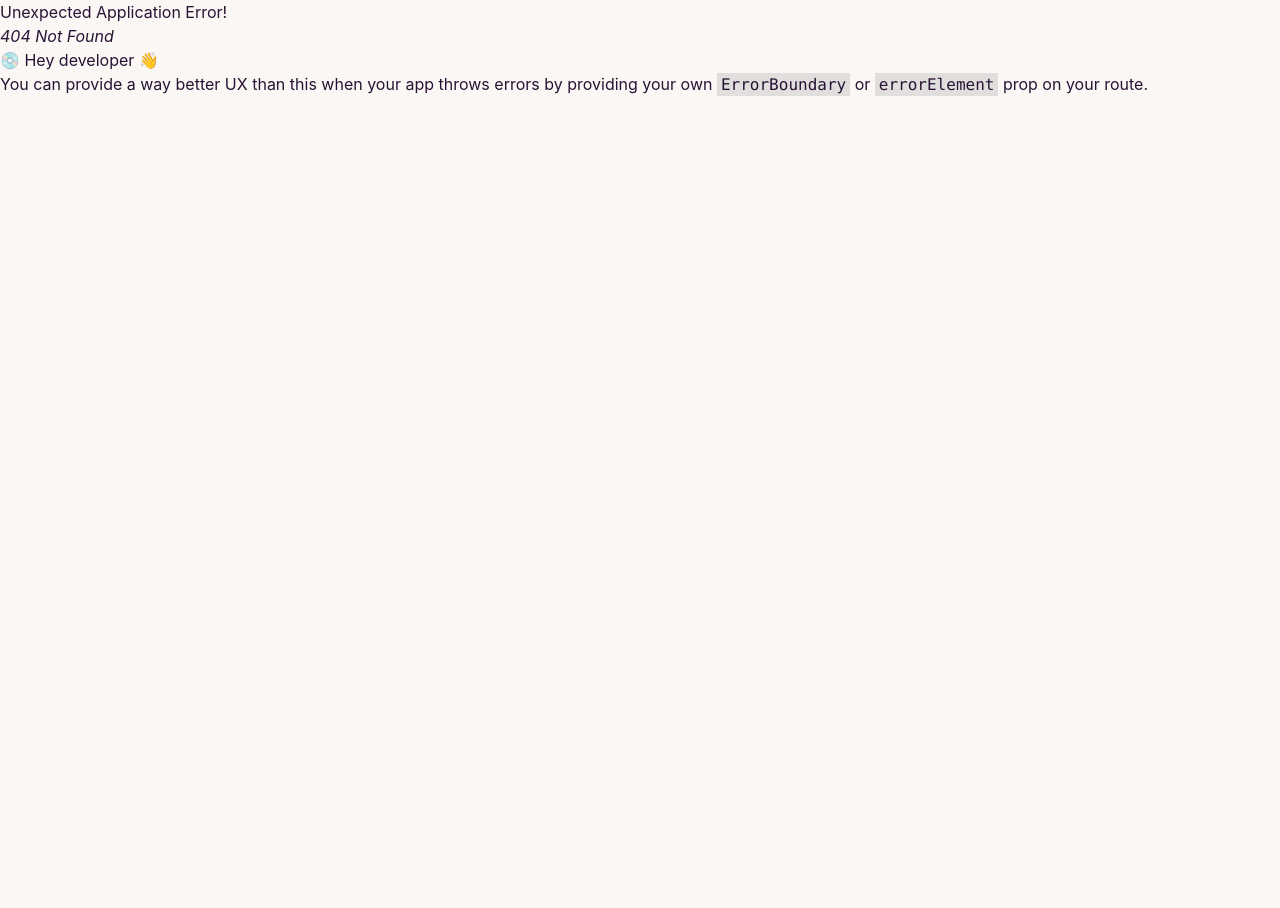
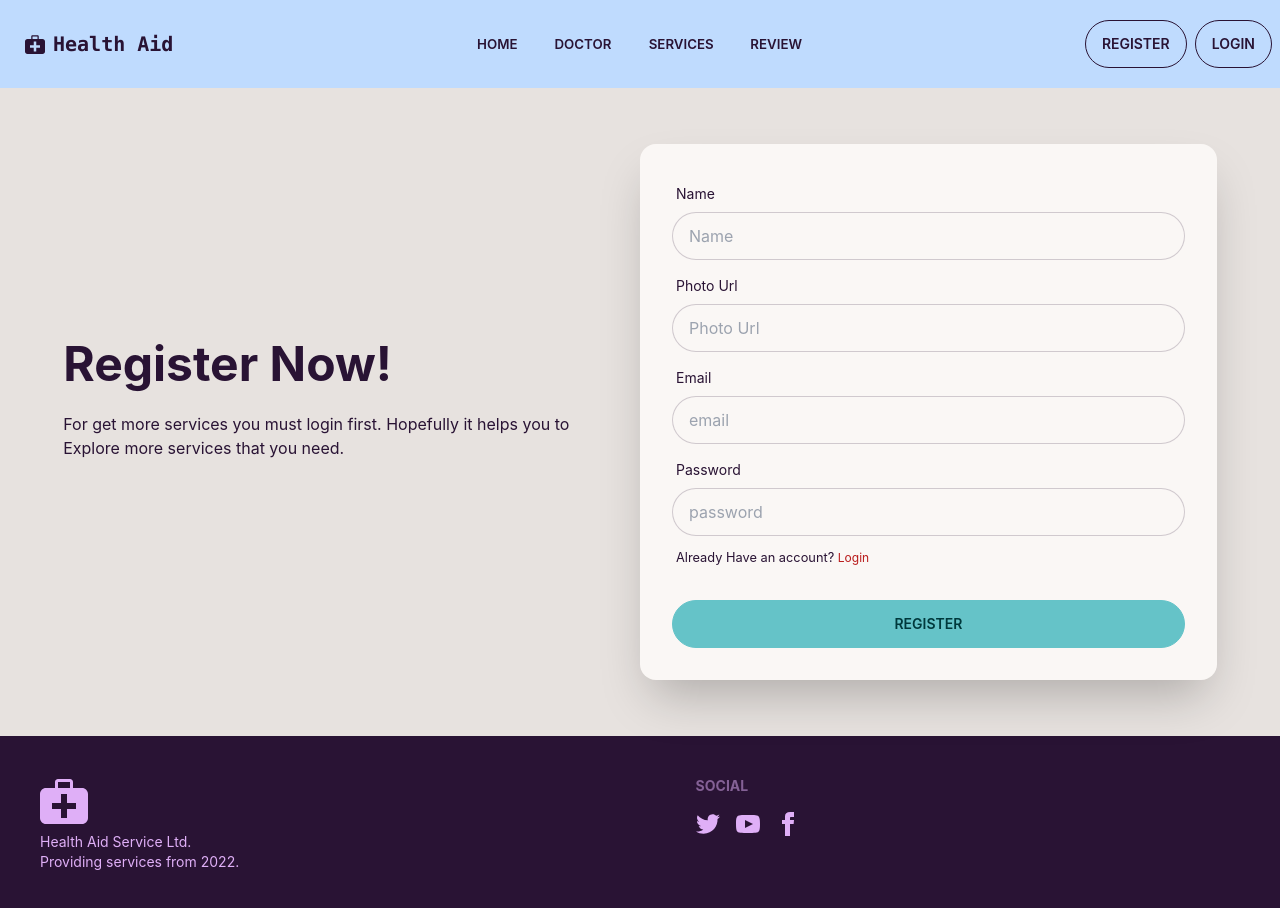
Before and after one commit to Shihab0/healthAid-client, a React (Create React App) app: page /register in a window 1280 px wide. Before the commit this address had no page. Shown: the top 908 px of the page. Before the commit the page ends 800 px from the top, so only its background shows below. Built offline with nearby package versions, Linux system fonts and the light colour scheme.

Commit message:
firebase config added

```diff
--- a/package.json
+++ b/package.json
@@ -7,6 +7,7 @@
     "@testing-library/react": "^13.4.0",
     "@testing-library/user-event": "^13.5.0",
     "daisyui": "^2.38.1",
+    "firebase": "^9.13.0",
     "react": "^18.2.0",
     "react-dom": "^18.2.0",
     "react-icons": "^4.6.0",
--- /dev/null
+++ b/src/Pages/HomePage/Services/Services.js
@@ -0,0 +1,11 @@
+import React from "react";
+
+const Services = () => {
+  return (
+    <div>
+      <h2> service page</h2>
+    </div>
+  );
+};
+
+export default Services;
--- /dev/null
+++ b/src/Pages/RegisterAndLogin/Login.js
@@ -0,0 +1,73 @@
+import React from "react";
+import { Link } from "react-router-dom";
+
+const Login = () => {
+  const handleSubmit = (event) => {
+    event.preventDefault();
+    const form = event.target;
+    const email = form.email.value;
+    const password = form.password.value;
+    console.log(email, password);
+  };
+
+  return (
+    <div className="hero p-10 bg-base-300">
+      <div className="hero-content flex-col lg:flex-row">
+        <div className="text-center lg:text-left">
+          <h1 className="text-5xl font-bold">Login now!</h1>
+          <p className="py-6">
+            For get more services you must login first. Hopefully it helps you
+            to Explore more services that you need.
+          </p>
+        </div>
+        <div
+          onSubmit={handleSubmit}
+          className="card flex-shrink-0 w-full lg:w-1/2 shadow-2xl bg-base-100"
+        >
+          <form className="card-body">
+            <div className="form-control">
+              <label className="label">
+                <span className="label-text">Email</span>
+              </label>
+              <input
+                type="email"
+                name="email"
+                placeholder="email"
+                className="input input-bordered"
+                required
+              />
+            </div>
+            <div className="form-control">
+              <label className="label">
+                <span className="label-text">Password</span>
+              </label>
+              <input
+                type="password"
+                name="password"
+                placeholder="password"
+                className="input input-bordered"
+                required
+              />
+              <label className="label">
+                <div>
+                  <small className="">New to health aid? </small>
+                  <Link
+                    className="label-text-alt text-red-700 link link-hover"
+                    to="/register"
+                  >
+                    Register
+                  </Link>
+                </div>
+              </label>
+            </div>
+            <div className="form-control mt-4">
+              <input className="btn btn-primary" type="submit" value="Login" />
+            </div>
+          </form>
+        </div>
+      </div>
+    </div>
+  );
+};
+
+export default Login;
--- /dev/null
+++ b/src/Pages/RegisterAndLogin/Register.js
@@ -0,0 +1,103 @@
+import React from "react";
+import { Link } from "react-router-dom";
+
+const Register = () => {
+  const handleSubmit = (event) => {
+    event.preventDefault();
+    const form = event.target;
+    const email = form.email.value;
+    const password = form.password.value;
+    const name = form.name.value;
+    const photoURL = form.photo.value;
+    console.log(email, password, name, photoURL);
+  };
+
+  return (
+    <div className="hero p-10 bg-base-300">
+      <div className="hero-content flex-col lg:flex-row">
+        <div className="text-center lg:text-left">
+          <h1 className="text-5xl font-bold">Register Now!</h1>
+          <p className="py-6">
+            For get more services you must login first. Hopefully it helps you
+            to Explore more services that you need.
+          </p>
+        </div>
+        <div
+          onSubmit={handleSubmit}
+          className="card flex-shrink-0 w-full lg:w-1/2 shadow-2xl bg-base-100"
+        >
+          <form className="card-body">
+            <div className="form-control">
+              <label className="label">
+                <span className="label-text">Name</span>
+              </label>
+              <input
+                type="text"
+                name="name"
+                placeholder="Name"
+                className="input input-bordered"
+                required
+              />
+            </div>
+            <div className="form-control">
+              <label className="label">
+                <span className="label-text">Photo Url</span>
+              </label>
+              <input
+                type="text"
+                name="photo"
+                placeholder="Photo Url"
+                className="input input-bordered"
+                required
+              />
+            </div>
+            <div className="form-control">
+              <label className="label">
+                <span className="label-text">Email</span>
+              </label>
+              <input
+                type="email"
+                name="email"
+                placeholder="email"
+                className="input input-bordered"
+                required
+              />
+            </div>
+            <div className="form-control">
+              <label className="label">
+                <span className="label-text">Password</span>
+              </label>
+              <input
+                type="password"
+                name="password"
+                placeholder="password"
+                className="input input-bordered"
+                required
+              />
+              <label className="label">
+                <div>
+                  <small className="">Already Have an account? </small>
+                  <Link
+                    className="label-text-alt text-red-700 link link-hover"
+                    to="/login"
+                  >
+                    Login
+                  </Link>
+                </div>
+              </label>
+            </div>
+            <div className="form-control mt-4">
+              <input
+                className="btn btn-primary"
+                type="submit"
+                value="Register"
+              />
+            </div>
+          </form>
+        </div>
+      </div>
+    </div>
+  );
+};
+
+export default Register;
--- a/src/Shared/Footer/Footer.js
+++ b/src/Shared/Footer/Footer.js
@@ -1,10 +1,55 @@
 import React from "react";
+import { ImAidKit } from "react-icons/im";
 
 const Footer = () => {
   return (
-    <div>
-      <h2>footer</h2>
-    </div>
+    <footer className="footer p-10 bg-neutral text-neutral-content">
+      <div>
+        <ImAidKit className="text-5xl"></ImAidKit>
+        <p>
+          Health Aid Service Ltd. <br />
+          Providing services from 2022.
+        </p>
+      </div>
+      <div>
+        <span className="footer-title">Social</span>
+        <div className="grid grid-flow-col gap-4">
+          <a>
+            <svg
+              xmlns="http://www.w3.org/2000/svg"
+              width="24"
+              height="24"
+              viewBox="0 0 24 24"
+              className="fill-current"
+            >
+              <path d="M24 4.557c-.883.392-1.832.656-2.828.775 1.017-.609 1.798-1.574 2.165-2.724-.951.564-2.005.974-3.127 1.195-.897-.957-2.178-1.555-3.594-1.555-3.179 0-5.515 2.966-4.797 6.045-4.091-.205-7.719-2.165-10.148-5.144-1.29 2.213-.669 5.108 1.523 6.574-.806-.026-1.566-.247-2.229-.616-.054 2.281 1.581 4.415 3.949 4.89-.693.188-1.452.232-2.224.084.626 1.956 2.444 3.379 4.6 3.419-2.07 1.623-4.678 2.348-7.29 2.04 2.179 1.397 4.768 2.212 7.548 2.212 9.142 0 14.307-7.721 13.995-14.646.962-.695 1.797-1.562 2.457-2.549z"></path>
+            </svg>
+          </a>
+          <a>
+            <svg
+              xmlns="http://www.w3.org/2000/svg"
+              width="24"
+              height="24"
+              viewBox="0 0 24 24"
+              className="fill-current"
+            >
+              <path d="M19.615 3.184c-3.604-.246-11.631-.245-15.23 0-3.897.266-4.356 2.62-4.385 8.816.029 6.185.484 8.549 4.385 8.816 3.6.245 11.626.246 15.23 0 3.897-.266 4.356-2.62 4.385-8.816-.029-6.185-.484-8.549-4.385-8.816zm-10.615 12.816v-8l8 3.993-8 4.007z"></path>
+            </svg>
+          </a>
+          <a>
+            <svg
+              xmlns="http://www.w3.org/2000/svg"
+              width="24"
+              height="24"
+              viewBox="0 0 24 24"
+              className="fill-current"
+            >
+              <path d="M9 8h-3v4h3v12h5v-12h3.642l.358-4h-4v-1.667c0-.955.192-1.333 1.115-1.333h2.885v-5h-3.808c-3.596 0-5.192 1.583-5.192 4.615v3.385z"></path>
+            </svg>
+          </a>
+        </div>
+      </div>
+    </footer>
   );
 };
 
--- /dev/null
+++ b/src/firebase/firebase.config.js
@@ -0,0 +1,19 @@
+// Import the functions you need from the SDKs you need
+import { initializeApp } from "firebase/app";
+// TODO: Add SDKs for Firebase products that you want to use
+// https://firebase.google.com/docs/web/setup#available-libraries
+
+// Your web app's Firebase configuration
+const firebaseConfig = {
+  apiKey: "AIzaSyCo7ppD70s39aG7vpz3ApMJY2uXbt_kpVM",
+  authDomain: "health-aid-c039e.firebaseapp.com",
+  projectId: "health-aid-c039e",
+  storageBucket: "health-aid-c039e.appspot.com",
+  messagingSenderId: "186957281609",
+  appId: "1:186957281609:web:5b4f0d1cd8250fa7588298",
+};
+
+// Initialize Firebase
+const app = initializeApp(firebaseConfig);
+
+export default app;
```
Also changed, not shown: src/routes/Router/routes.js (+10 -0 lines), 1 other file (tests, documents, lock files or other folders).
